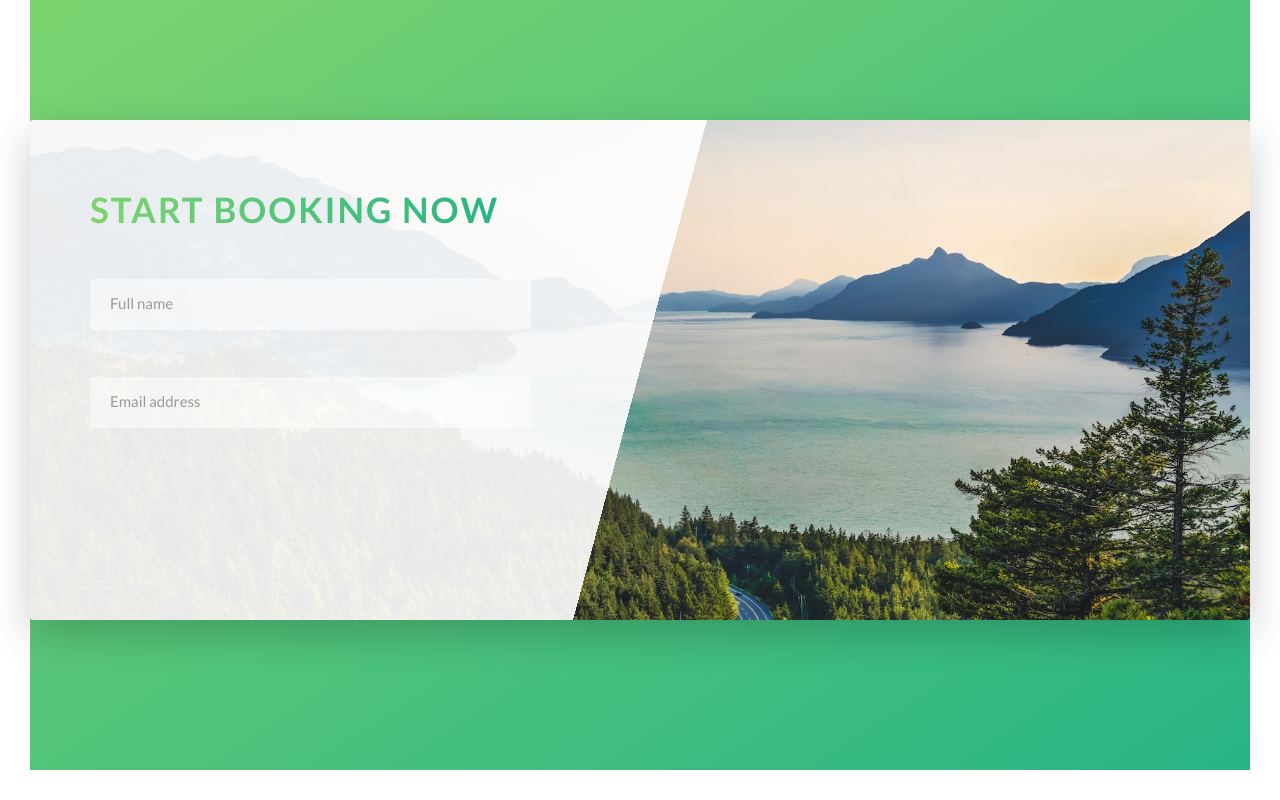
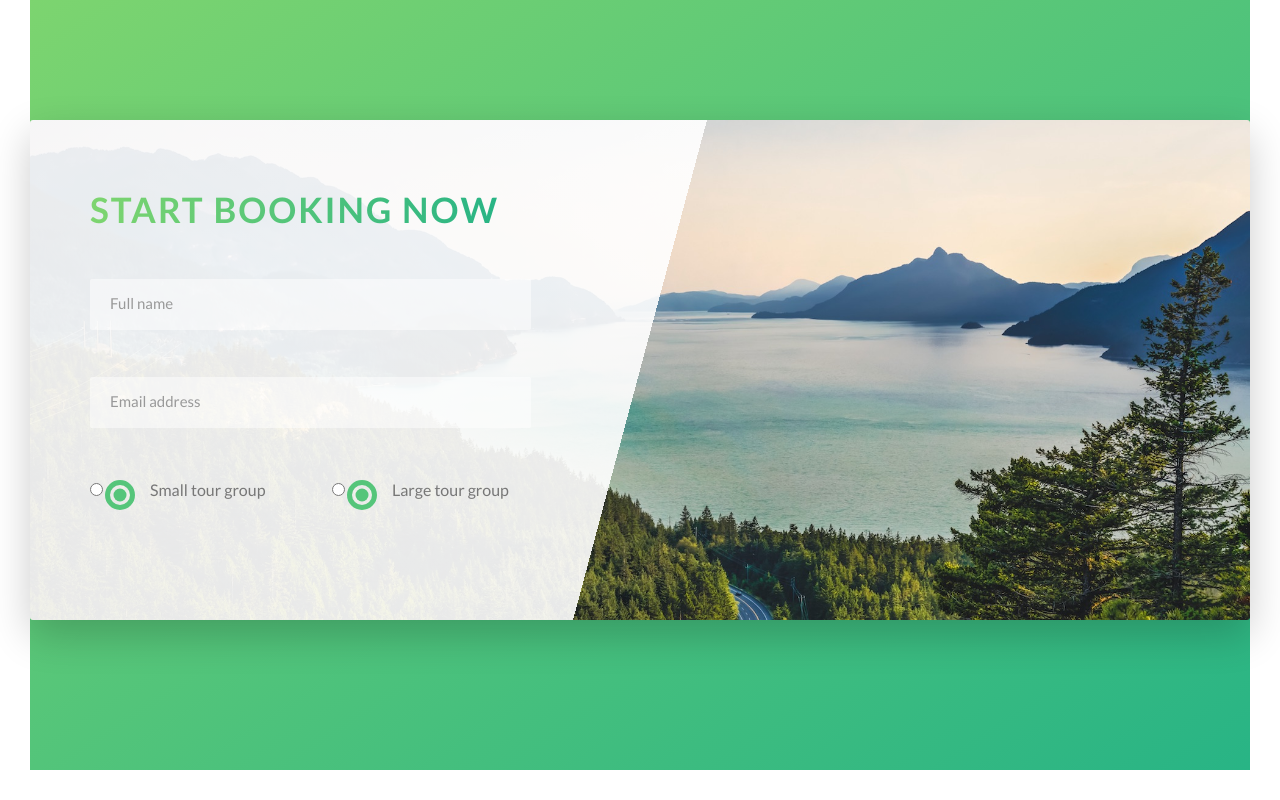
Before and after one commit to zzz-icy/advances-css-and-sass, a website: page index.html in a window 1280 px wide. Shown: the part 4443-5243 px from the top of the page. Drawn offline with Linux system fonts and the light colour scheme; files whose address does not match are found by name.

Commit message:
added mock radio button

```diff
--- a/index.html
+++ b/index.html
@@ -279,9 +279,20 @@
 			</section>
 			<section class="section-stories">
 				<div class="bg-video">
-					<video class="bg-video__content" autoplay muted loop>
-							<source src="img/video.mp4" type="video/mp4" />
-							<source src="img/video.mp4" type="video/webm" />
+					<video
+						class="bg-video__content"
+						autoplay
+						muted
+						loop
+					>
+						<source
+							src="img/video.mp4"
+							type="video/mp4"
+						/>
+						<source
+							src="img/video.mp4"
+							type="video/webm"
+						/>
 						Your browser is not supported!
 					</video>
 				</div>
@@ -329,10 +340,10 @@
 								WOW! My life is completely different now
 							</h3>
 							<p>
-									Lorem ipsum dolor sit amet consectetur, adipisicing elit.
-									Sint, nam praesentium cum odit minima tempore vel illum
-									cupiditate debitis quas! Voluptas magni voluptate illo.
-									Repudiandae iusto agni voluptate illo.
+								Lorem ipsum dolor sit amet consectetur, adipisicing elit. Sint,
+								nam praesentium cum odit minima tempore vel illum cupiditate
+								debitis quas! Voluptas magni voluptate illo. Repudiandae iusto
+								agni voluptate illo.
 							</p>
 						</div>
 					</div>
@@ -344,31 +355,83 @@
 						>Read all stories &rarr;
 					</a>
 				</div>
-				</div>
 			</section>
 			<section class="section-book">
 				<div class="book">
 					<div class="book__form">
-
-						<form action="#" class="form">
+						<form
+							action="#"
+							class="form"
+						>
 							<div class="u-margin-bottom-medium">
 								<h2 class="heading-secondary">Start booking now</h2>
 							</div>
 							<div class="form__group">
-							    <input type="text" class="form__input" placeholder="Full name" require id="name">
-								<label for="name" class="form__label">Full name</label>
+								<input
+									type="text"
+									class="form__input"
+									placeholder="Full name"
+									require
+									id="name"
+								/>
+								<label
+									for="name"
+									class="form__label"
+									>Full name</label
+								>
 							</div>
 
 							<div class="form__group">
-							    <input type="email" class="form__input" placeholder="Email address" require id="email">
-								<label for="email" class="form__label">Email address</label>
+								<input
+									type="email"
+									class="form__input"
+									placeholder="Email address"
+									require
+									id="email"
+								/>
+								<label
+									for="email"
+									class="form__label"
+									>Email address</label
+								>
 							</div>
+							<div class="form__group">
+								<div class="form__radio-group">
+									<input
+										type="radio"
+										class="form_radio-input"
+										id="small"
+										name="size"
+									/>
+									<label
+										for=""
+										class="form__radio-label"
+										form="small"
+									>
+										<span class="form__radio-button"></span>
 
-
+										Small tour group
+									</label>
+								</div>
+								<div class="form__radio-group">
+									<input
+										type="radio"
+										class="form_radio-input"
+										id="large"
+										name="size"
+									/>
+									<label
+										for=""
+										class="form__radio-label"
+										form="large"
+									>
+										<span class="form__radio-button"></span>
+										Large tour group
+									</label>
+								</div>
+							</div>
 						</form>
-
 					</div>
-
 				</div>
 			</section>
 		</main>
--- a/sass/components/_form.scss
+++ b/sass/components/_form.scss
@@ -25,6 +25,7 @@
 		&:focus:invalid {
 			border-bottom: 3px solid $color-secondary-dark;
 		}
+		transition: all 0.3s;
 	}
 
 	// chrome only
@@ -43,4 +44,37 @@
 		visibility: hidden;
 		transform: translateY(-4rem);
 	}
+
+	&__radio-group {
+		width: 49%;
+		display: inline-block;
+	}
+	&__radio-label {
+		font-size: $default-font-size;
+		cursor: pointer;
+		position: relative;
+		padding-left: 4.5rem;
+	}
+	&__radio-button {
+		height: 3rem;
+		width: 3rem;
+		border: 5px solid $color-primary;
+		border-radius: 50%;
+		display: inline-block;
+		position: absolute;
+		left: 0;
+		top: 0;
+		&::after {
+			content: "";
+			display: block;
+			height: 1.3rem;
+			width: 1.3rem;
+			border-radius: 50%;
+			position: absolute;
+			top: 50%;
+			left: 50%;
+			transform: translate(-50%, -50%);
+			background-color: $color-primary;
+		}
+	}
 }
```
Also changed, not shown: css/style.css, 1 other file. Lines whose indentation alone changed are shown as unchanged.
